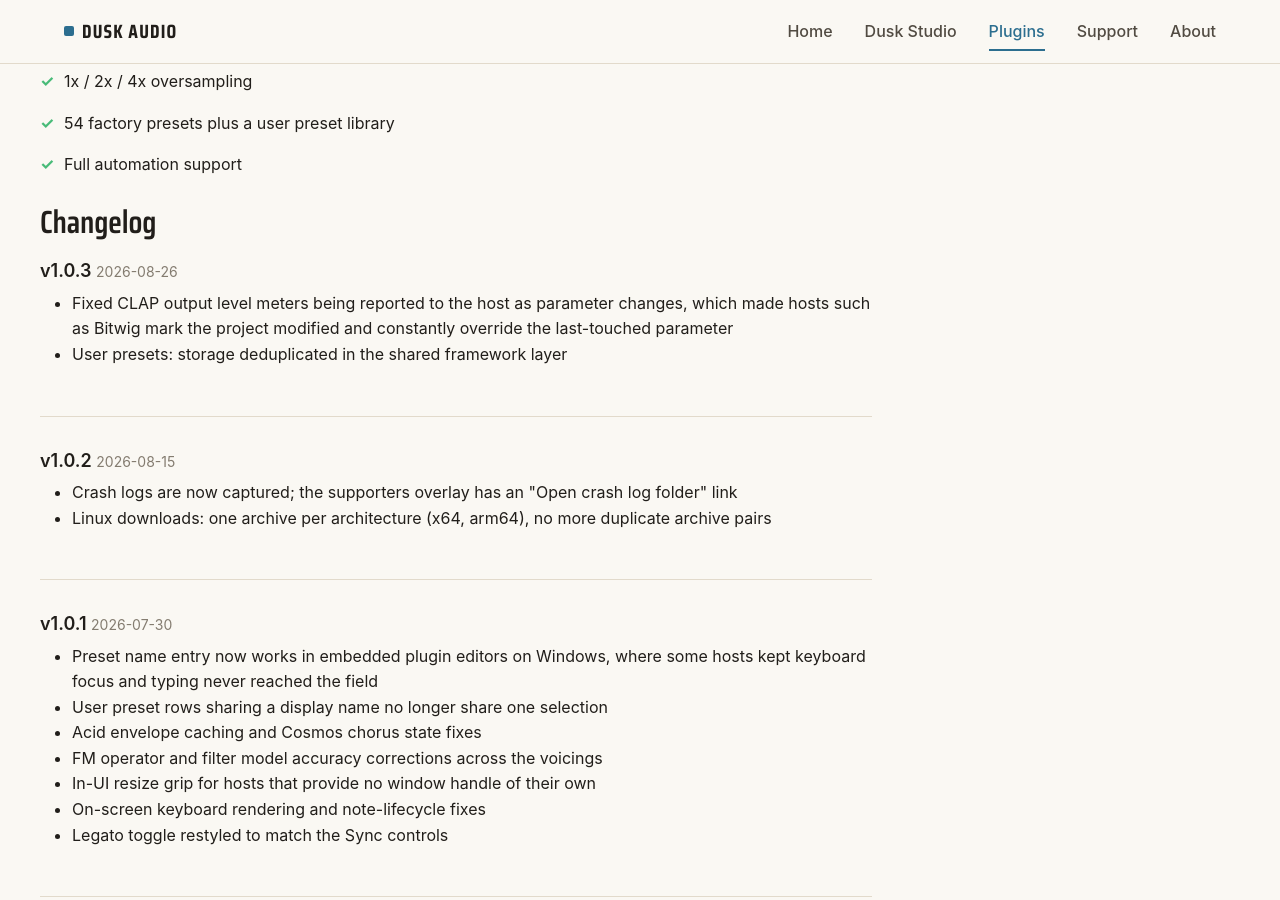
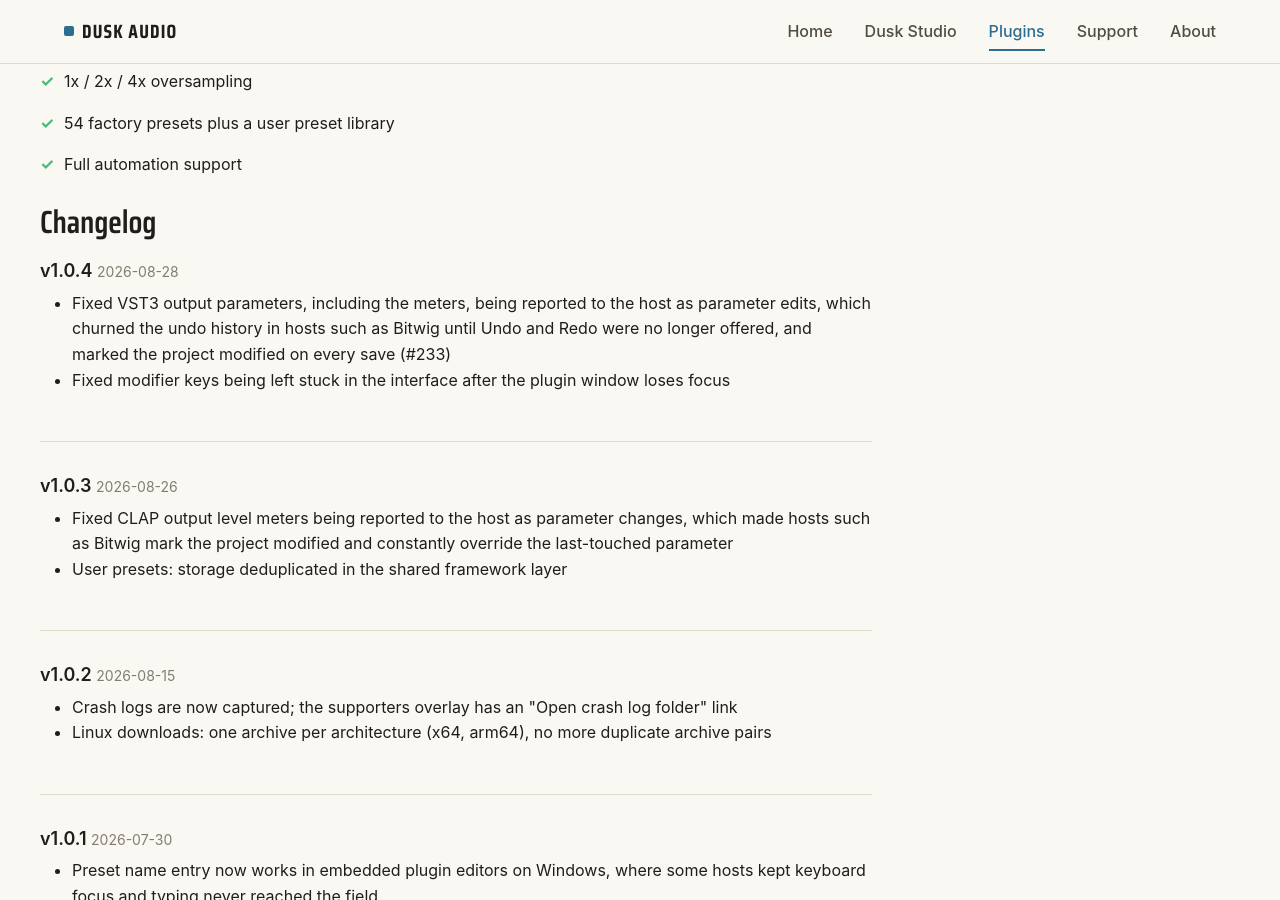
Before and after one commit to dusk-audio/dusk-audio.github.io, a Jekyll site: the page built from _plugins/sunset-circuits.md, in a window 1280 px wide and 900 px high, scrolled down 2708 px. Built offline with Jekyll 4.4.1, drawn with Linux system fonts in a browser that asks for light colours; some of the changed text lies outside the part shown.

Commit message:
Update Sunset Circuits to v1.0.4

```diff
--- a/_data/plugins.yml
+++ b/_data/plugins.yml
@@ -113,7 +113,7 @@
     presets and a user preset library. Completely free.
   status: released
   featured: true
-  version: "1.0.3"
+  version: 1.0.4
   released: "2026-07-26"
 - name: Convolution Reverb
   slug: convolution-reverb
--- a/_plugins/sunset-circuits.md
+++ b/_plugins/sunset-circuits.md
@@ -4,7 +4,7 @@ title: Sunset Circuits
 slug: sunset-circuits
 tagline: Six vintage synth circuits in one instrument
 description: "Six classic synthesizers in one instrument: a stable-tuned DCO poly, a self-oscillating analog five-voice with poly-mod, an aggressive mono, a patchable semi-modular with spring reverb, a four-operator FM engine with eight algorithms, and a screaming acid bass box with a step sequencer. 54 factory presets. Free VST3, CLAP, LV2, and AU plugin for Linux, Windows, and macOS."
-version: "1.0.3"
+version: "1.0.4"
 screenshot: /assets/images/plugins/sunset-circuits-cosmos.png
 gallery:
   - src: /assets/images/plugins/sunset-circuits-cosmos.png
@@ -59,6 +59,11 @@ requirements:
   - "Sample rates: 44.1kHz to 192kHz"
 
 changelog:
+  - version: "1.0.4"
+    date: "2026-08-28"
+    changes:
+      - "Fixed VST3 output parameters, including the meters, being reported to the host as parameter edits, which churned the undo history in hosts such as Bitwig until Undo and Redo were no longer offered, and marked the project modified on every save (#233)"
+      - "Fixed modifier keys being left stuck in the interface after the plugin window loses focus"
   - version: "1.0.3"
     date: "2026-08-26"
     changes:
```
Also changed, not shown: 1 other file.
